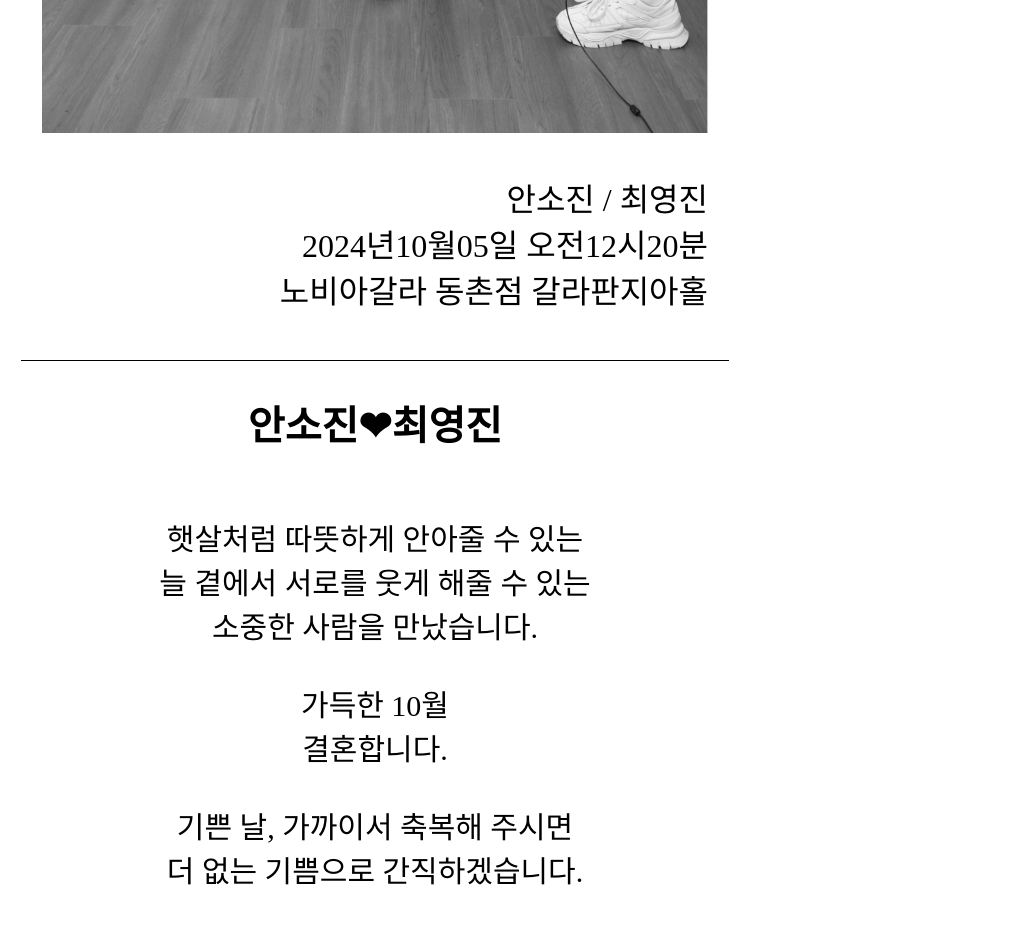
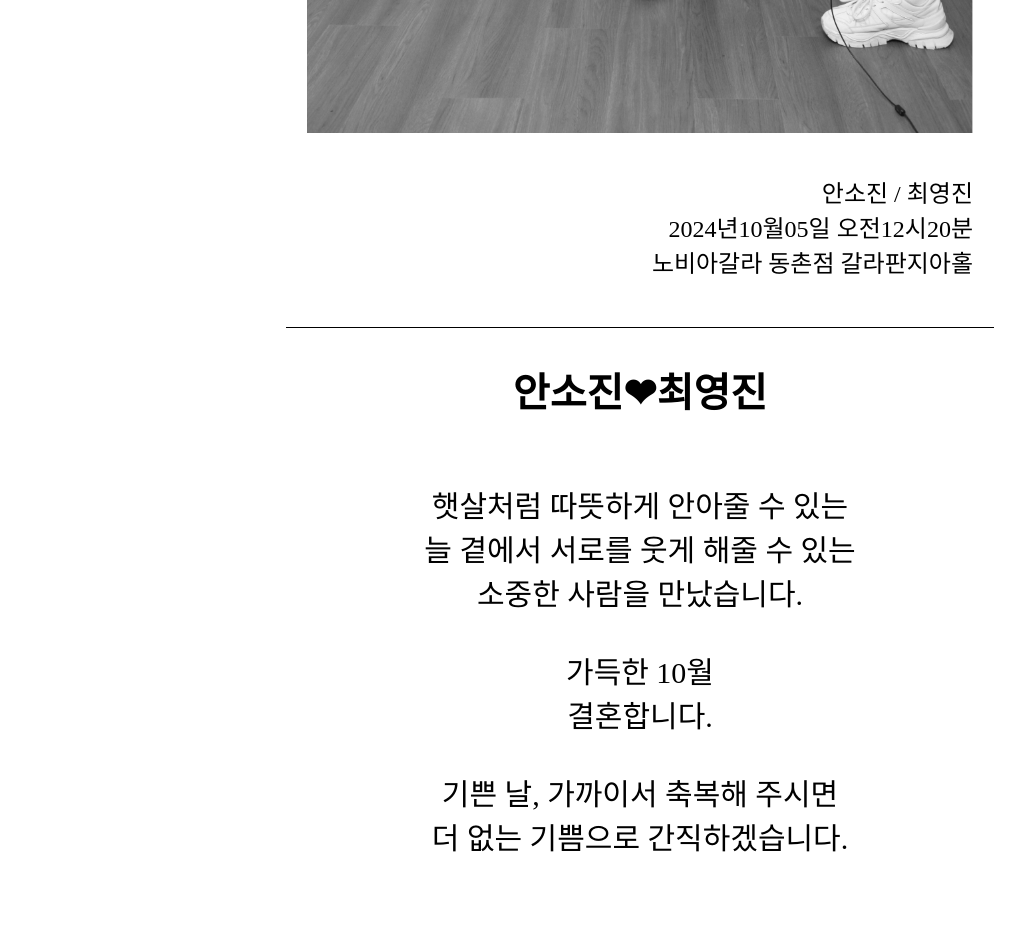
Before and after one commit to cyjin463/wedding, a Next.js app: page / in a window 1280 px wide. Shown: the part 1040-1966 px from the top of the page, without its empty margins (0-1036 px from the left). Built offline with nearby package versions, Linux system fonts and the light colour scheme.

Commit message:
Edit:bodyCss

```diff
--- a/src/app/components/Intro/styles.js
+++ b/src/app/components/Intro/styles.js
@@ -35,7 +35,7 @@ export const TextBox = styled.p`
         font-size: 24px;
     }
     @media (min-width: 750px) {
-        font-size: 32px;
+        font-size: 24px;
     }
 `
 
--- a/src/app/globals.css
+++ b/src/app/globals.css
@@ -1,4 +1,7 @@
 body {
+    display: flex;
+    flex-direction: column;
+    align-items: center;
     margin: 0;
 }
 
```
